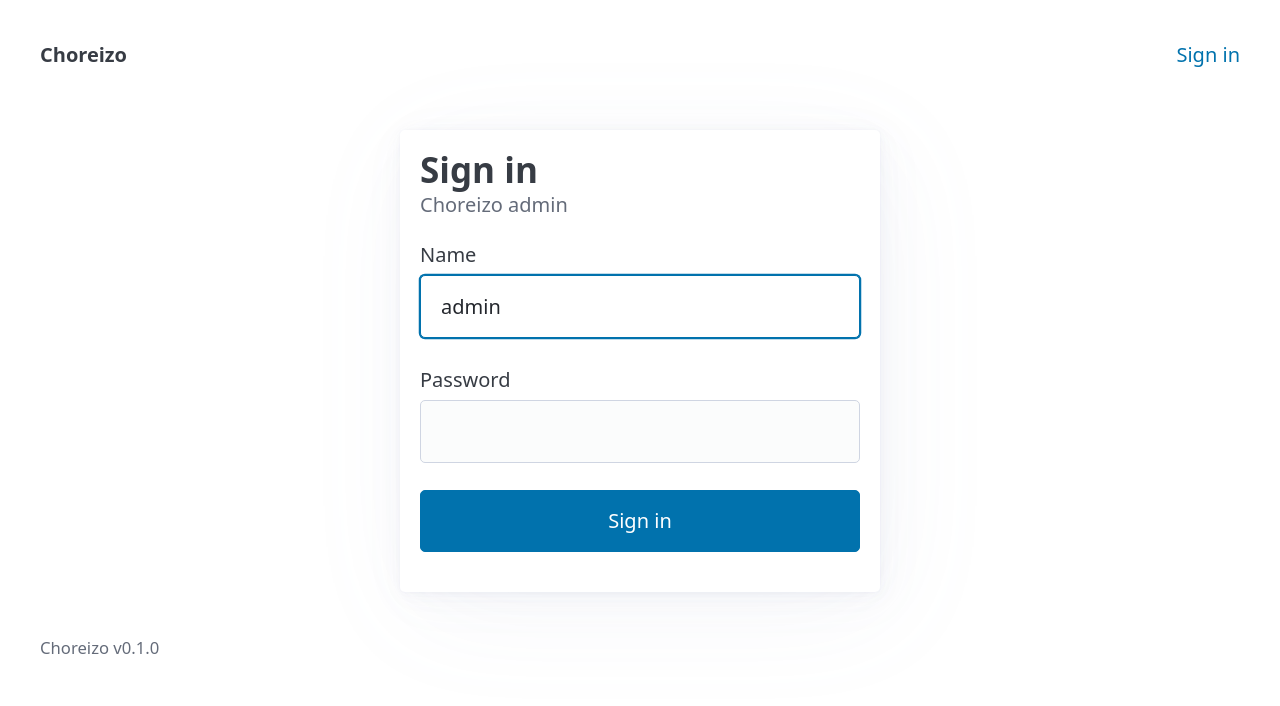
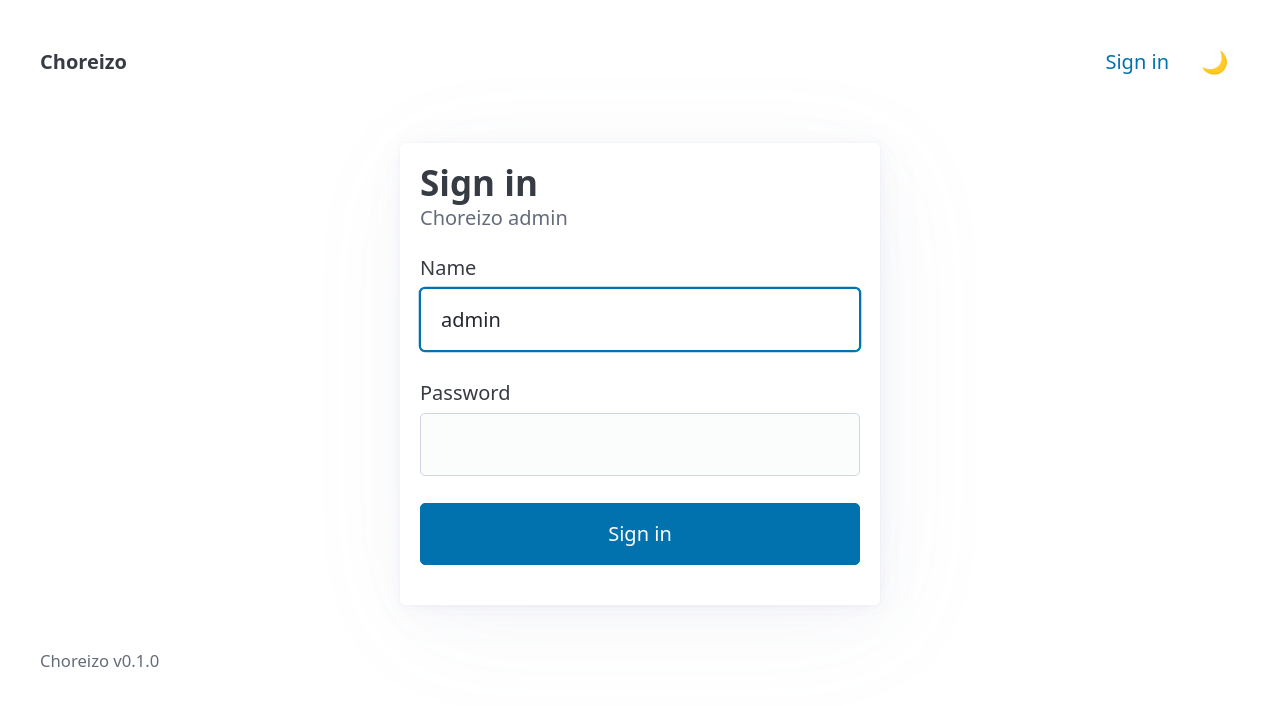
Before and after one commit to Not-Collin/choreizo, a FastAPI app: page /login in a window 1280 px wide. Shown: the top 706 px of the page. Run offline with FastAPI, Linux system fonts and the light colour scheme; parts of the project's set-up code (start-up, migrations or seed data) failed here and were passed over; some libraries are stand-ins or nearby versions.

Commit message:
Add dark mode toggle with localStorage persistence
Co-Authored-By: Claude Sonnet 4.6 <noreply@anthropic.com>

```diff
--- a/app/web/templates/base.html
+++ b/app/web/templates/base.html
@@ -1,5 +1,5 @@
 <!doctype html>
-<html lang="en" data-theme="light">
+<html lang="en" data-theme="light" id="html-root">
 <head>
   <meta charset="utf-8">
   <meta name="viewport" content="width=device-width, initial-scale=1">
@@ -43,6 +43,9 @@
         {% else %}
           <li><a href="/login">Sign in</a></li>
         {% endif %}
+        <li>
+          <button id="theme-toggle" class="secondary outline" style="padding:0.25rem 0.6rem; border:none; background:none; cursor:pointer; font-size:1.1rem;" title="Toggle dark mode">🌙</button>
+        </li>
       </ul>
     </nav>
     {% set fk = flash_kind | default("ok") %}
@@ -50,5 +53,18 @@
     {% block content %}{% endblock %}
     <footer class="muted"><small>Choreizo v{{ version | default("0.1.0") }}</small></footer>
   </main>
+<script>
+  const root = document.getElementById('html-root');
+  const btn = document.getElementById('theme-toggle');
+  const stored = localStorage.getItem('theme');
+  if (stored) root.setAttribute('data-theme', stored);
+  btn.textContent = root.getAttribute('data-theme') === 'dark' ? '☀️' : '🌙';
+  btn.addEventListener('click', () => {
+    const next = root.getAttribute('data-theme') === 'dark' ? 'light' : 'dark';
+    root.setAttribute('data-theme', next);
+    localStorage.setItem('theme', next);
+    btn.textContent = next === 'dark' ? '☀️' : '🌙';
+  });
+</script>
 </body>
 </html>
```
